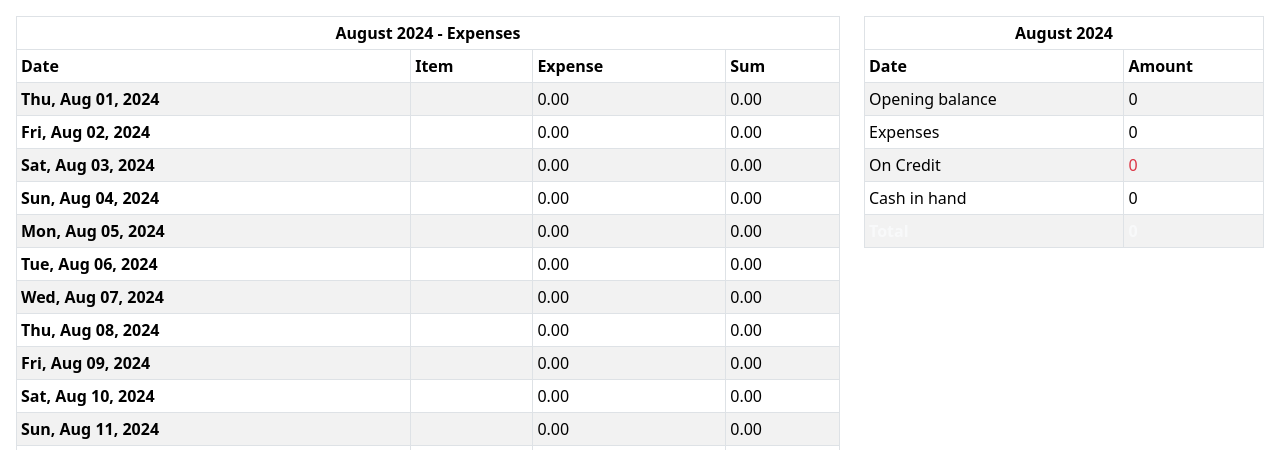
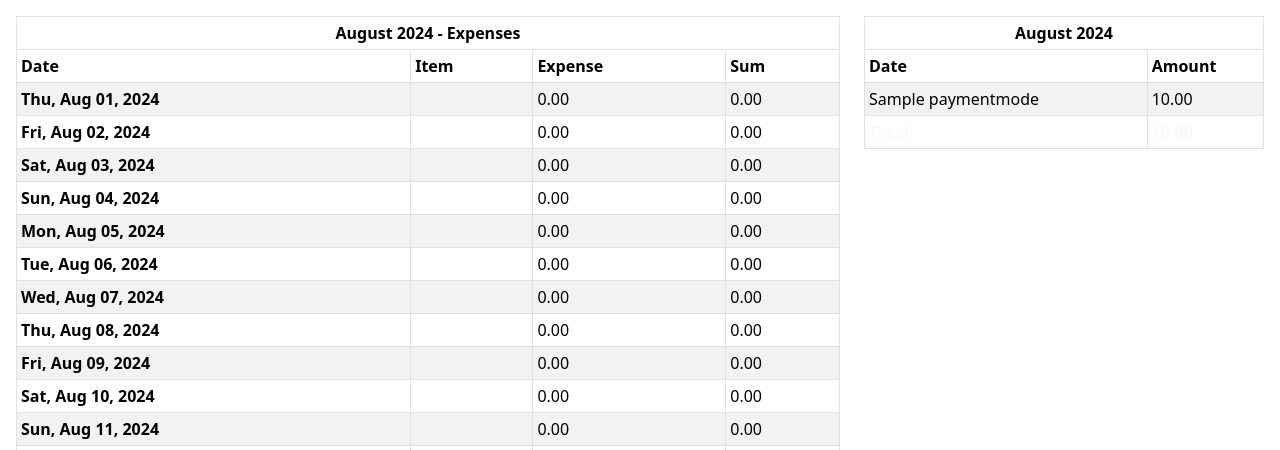
Before and after one commit to zahid-ali-shah/coin_sheet, a Django app: page / in a window 1280 px wide. Shown: the part 56-506 px from the top of the page. Run offline with Django 4.2, Linux system fonts and the light colour scheme; a user stored in the database is signed in; tables that the repository leaves empty hold one stand-in row (values such as "Sample post"); some libraries are stand-ins or nearby versions.

Commit message:
Add OB and CB

```diff
--- a/core/models.py
+++ b/core/models.py
@@ -110,18 +110,6 @@ class PaymentTransaction(TimeStampedModel):
         from core.helpers import get_pre_month
         month, year = get_pre_month(month, year)
 
-        if month == 6 and year == 2024:
-            if mode.name == "Bank - Alfalah":
-                return Decimal(611346.32).quantize(Decimal("1.00"))
-            elif mode.name == "Bank - NayaPay":
-                return Decimal(2631.18).quantize(Decimal("1.00"))
-            elif mode.name == "Bank - Standard Chartered":
-                return Decimal(148883.30).quantize(Decimal("1.00"))
-            elif mode.name == "Cash - PKR":
-                return Decimal(0).quantize(Decimal("1.00"))
-            elif mode.name == "CC - HBL":
-                return Decimal(3926).quantize(Decimal("1.00"))
-
         return PaymentTransaction.objects.filter(
             user=user, date__month__lte=month, date__year__lte=year, payment_mode=mode
         ).select_related(
--- a/core/views.py
+++ b/core/views.py
@@ -51,6 +51,7 @@ class HomeView(LoginRequiredMixin, View):
             expenses[day_date] = []
 
         previous_month, new_year = get_pre_month(month, year)
+        _, _, total, mode_dict = get_mode_current_status(request, True)
 
         return render(request, 'home.html', {
             'month': calendar.month_name[month],
@@ -58,35 +59,52 @@ class HomeView(LoginRequiredMixin, View):
             'expenses': dict(sorted(expenses.items())),
             'total_expense': total_expense,
             'total_credit_expenses': total_credit_expenses,
-            'opening_balance': DailyExpense.get_sum_of_expenses(request.user, previous_month, new_year)
+            'opening_balance': DailyExpense.get_sum_of_expenses(request.user, previous_month, new_year),
+            'mode_dict': mode_dict,
+            'total': total
         })
 
 
 class BankView(LoginRequiredMixin, View):
 
     def get(self, request):
-        now = datetime.datetime.now()
-        mode_dict = {}
-
-        try:
-            year = int(request.GET.get('year', now.year))
-            month = int(request.GET.get('month', now.month))
-        except ValueError as vex:
-            logger.error(f'Invalid year or month entered. Exception={vex}')
-            return HttpResponse(status=400)
-
-        for mode in PaymentMode.objects.filter(is_active=True).all().order_by('name'):
-            transactions = PaymentTransaction.get_all_name(request.user, month, year, mode)
-            ob = PaymentTransaction.get_ob(request.user, month, year, mode)
-            mode_dict[mode.name] = {
-                'transactions': transactions,
-                'bg_color': mode.bg_color,
-                'sum': PaymentTransaction.get_queryset_sum(transactions) + ob,
-                'ob': ob
-            }
-
+        year, month, _, mode_dict = get_mode_current_status(request, False)
         return render(request, 'core/bank.html', {
             'month': calendar.month_name[month],
             'year': year,
             'mode_dict': mode_dict
         })
+
+
+def get_mode_current_status(request, short):
+    now = datetime.datetime.now()
+    mode_dict = {}
+    total = 0
+
+    try:
+        year = int(request.GET.get('year', now.year))
+        month = int(request.GET.get('month', now.month))
+    except ValueError as vex:
+        logger.error(f'Invalid year or month entered. Exception={vex}')
+        return HttpResponse(status=400)
+
+    for mode in PaymentMode.objects.filter(is_active=True).all().order_by('name'):
+        transactions = PaymentTransaction.get_all_name(request.user, month, year, mode)
+        ob = PaymentTransaction.get_ob(request.user, month, year, mode)
+        sum_total = PaymentTransaction.get_queryset_sum(transactions)
+        mode_dict[mode.name] = {
+            'transactions': transactions,
+            'bg_color': mode.bg_color,
+            'sum': sum_total,
+            'ob': ob,
+            'cb': sum_total + ob
+        }
+        mode_dict_val = mode_dict[mode.name]
+        total = mode_dict_val['cb'] + total
+
+        if not short:
+            mode_dict_val['transactions'] = transactions
+            mode_dict_val['ob'] = ob
+            mode_dict[mode.name] = mode_dict_val
+
+    return year, month, total, mode_dict
--- a/templates/home.html
+++ b/templates/home.html
@@ -94,32 +94,21 @@
                     </tr>
                     </thead>
                     <tbody>
-                        <tr>
-                            <td>Opening balance</td>
-                            <td>{{ 0|intcomma }}</td>
-                        </tr>
-                        <tr>
-                            <td>Expenses</td>
-                            <td>{{ 0|intcomma }}</td>
-                        </tr>
-                        <tr>
-                            <td>On Credit</td>
-                            <td class="text-danger">{{ 0|intcomma }}</td>
-                        </tr>
-                        <tr>
-                            <td>Cash in hand</td>
-                            <td>{{ 0|intcomma }}</td>
-                        </tr>
+                        {% for name, mode in mode_dict.items %}
+                            <tr>
+                                <td>{{ name }}</td>
+                                <td>{{ mode.cb|floatformat:2|intcomma }}</td>
+                            </tr>
+                        {% endfor %}
                         <tr class="bg-danger">
                             <th scope="row" class="text-light">Total</th>
-                            <th scope="row" class="text-light">{{ 0|intcomma }}</th>
+                            <th scope="row" class="text-light">{{ total|floatformat:2|intcomma }}</th>
                         </tr>
                     </tbody>
                 </table>
             </div>
         </div>
     </div>
-
 
     <script>
         $(function() {
```
Also changed, not shown: templates/core/bank.html (+13 -6 lines).
